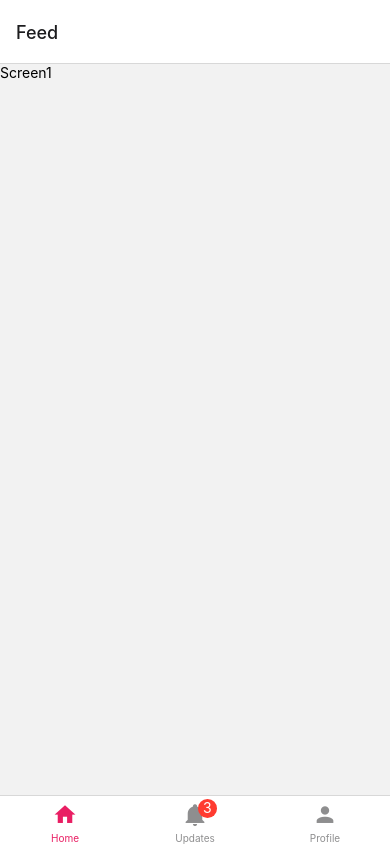
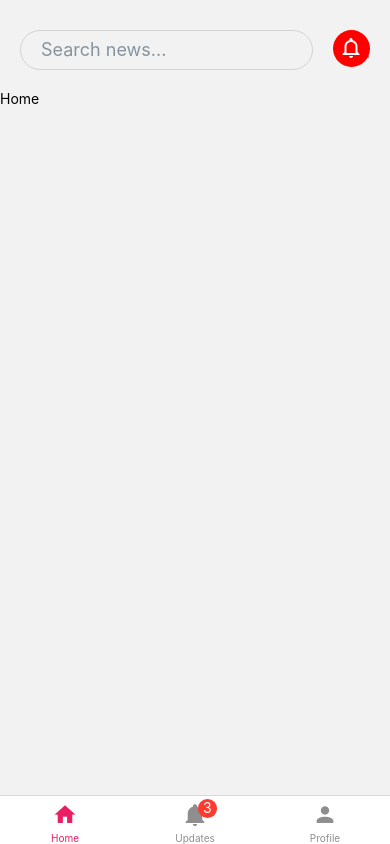
Before and after one commit to barisertakus/financial-guide, a React Native app: screen /home in a window 390 px wide. Built offline with nearby package versions, Linux system fonts and the light colour scheme.

Commit message:
Search bar has been added to Home. Home screen has been added.

```diff
--- a/BottomNavigation.js
+++ b/BottomNavigation.js
@@ -1,7 +1,7 @@
 import { createBottomTabNavigator } from '@react-navigation/bottom-tabs'
 import React from 'react'
 import { StyleSheet, Text, View } from 'react-native'
-import Screen1 from './screens/Screen1';
+import Home from './screens/Home';
 import MaterialCommunityIcons from 'react-native-vector-icons/MaterialCommunityIcons';
 import Screen2 from './screens/Screen2';
 
@@ -13,11 +13,12 @@ const BottomNavigation = () => {
       initialRouteName="Feed"
       screenOptions={{
         tabBarActiveTintColor: '#e91e63',
+        headerShown: false
       }}
     >
       <Tab.Screen
-        name="Feed"
-        component={Screen1}
+        name="home"
+        component={Home}
         options={{
           tabBarLabel: 'Home',
           tabBarIcon: ({ color, size }) => (
@@ -38,7 +39,7 @@ const BottomNavigation = () => {
       />
       <Tab.Screen
         name="Profile"
-        component={Screen1}
+        component={Home}
         options={{
           tabBarLabel: 'Profile',
           tabBarIcon: ({ color, size }) => (
--- /dev/null
+++ b/components/SearchBar.js
@@ -0,0 +1,59 @@
+import React from "react";
+import { StyleSheet, Text, TouchableOpacity, View } from "react-native";
+import { Avatar, Input } from "react-native-elements";
+import Icon from "react-native-vector-icons/MaterialCommunityIcons";
+
+const SearchBar = () => {
+  return (
+    <View style={styles.container}>
+      <View style={styles.input}>
+        <Input
+          inputContainerStyle={styles.inputContainer}
+          inputStyle={styles.inputStyle}
+          placeholder="Search news..."
+          rightIcon={<Icon name="magnify" size={24} style={styles.icon} />}
+          rightIconContainerStyle={styles.inputRightIconContainer}
+        />
+      </View>
+      <Avatar
+        size={37}
+        containerStyle={styles.button}
+        overlayContainerStyle={{backgroundColor: "red", borderRadius: 50}}
+        icon={{ name: "bell-outline", color: "white", size:24, type: "material-community" }}
+        onPress={() => console.log("Works!")}
+        activeOpacity={0.7}
+      />
+
+    </View>
+  );
+};
+
+export default SearchBar;
+
+const styles = StyleSheet.create({
+  container: {
+    padding: 10,
+    flexDirection: "row",
+  },
+  input: {
+    flex: 1,
+  },
+  inputContainer: {
+    borderWidth: 1,
+    borderRadius: 20,
+    borderColor: "lightgray",
+    height: 40,
+  },
+  inputStyle: {
+    paddingHorizontal: 20,
+  },
+  inputRightIconContainer: {
+    paddingRight: 20,
+  },
+  icon: {
+    color: "gray",
+  },
+  button: {
+    marginHorizontal: 10
+  },
+});
--- /dev/null
+++ b/screens/Home.js
@@ -0,0 +1,27 @@
+import React from "react";
+import { StyleSheet, Text, View } from "react-native";
+import { SafeAreaView } from "react-native-safe-area-context";
+import SearchBar from "../components/SearchBar";
+
+const Home = () => {
+  return (
+    <SafeAreaView>
+      <View style={styles.container}>
+        <SearchBar />
+        {/* Notification ? */}
+        {/* Latest News */}
+        {/* Categories */}
+        {/* Other news */}
+        <Text>Home</Text>
+      </View>
+    </SafeAreaView>
+  );
+};
+
+export default Home;
+
+const styles = StyleSheet.create({
+  container: {
+    paddingTop: "5%"
+  },
+});
--- a/screens/Screen1.js
+++ /dev/null
@@ -1,20 +0,0 @@
-import React from 'react'
-import { StyleSheet, Text, View } from 'react-native'
-
-const Screen1 = () => {
-  return (
-    <View>
-      {/* SearchBar */}
-      {/* Notification ? */}
-      {/* Latest News */}
-      {/* Categories */}
-      {/* Other news */}
-      <Text>Screen1</Text>
-
-    </View>
-  )
-}
-
-export default Screen1
-
-const styles = StyleSheet.create({})
```
